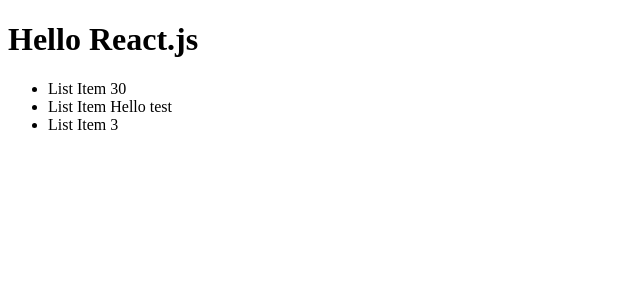
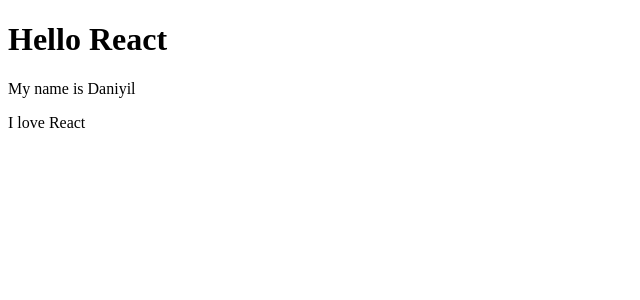
Before and after one commit to KDaniyil/React-shop-project, a React (Create React App) app: page / in a window 1280 px wide. Shown: the top 300 px of the page, without its empty margins (0-640 px from the left). Built offline with nearby package versions, Linux system fonts and the light colour scheme.

Commit message:
react fragment

```diff
--- a/src/index.tsx
+++ b/src/index.tsx
@@ -1,35 +1,30 @@
 import React from 'react'
 import ReactDOM from 'react-dom/client'
 
-//! Creation of React Elements
-// const h1 = React.createElement('h1', { id: 'title' }, 'Hello React')
-// const list = React.createElement(
-//     'ul',
-//     null,
-//     React.createElement('li', null, 'list Item 1'),
-//     React.createElement('li', null, 'list Item 2'),
-//     React.createElement('li', null, 'list Item 3')
-// )
+function Title() {
+    return <h1>Hello React</h1>
+}
+function Content() {
+    return (
+        <React.Fragment>
+            <p>My name is Daniyil</p>
+            <p>I love React</p>
+        </React.Fragment>
+    )
+}
 
-//? Create Elements with JSX
-const h1 = <h1 id="title">Hello React.js</h1>
-
-let a = 10
-let b = 'Hello test'
-
-const list = (
-    <ul>
-        <li>List Item {a + 10 + 10}</li>
-        <li>List Item {b}</li>
-        <li>List Item 3</li>
-    </ul>
+//! Component
+function App() {
+    return (
+        <>
+            <Title />
+            <Content />
+        </>
+    )
+}
+const root = ReactDOM.createRoot(document.getElementById('root') as HTMLElement)
+root.render(
+    <React.StrictMode>
+        <App />
+    </React.StrictMode>
 )
-
-const content = (
-    <div>
-        {h1}
-        {list}
-    </div>
-)
-const root = ReactDOM.createRoot(document.getElementById('root') as HTMLElement)
-root.render(<React.StrictMode>{content}</React.StrictMode>)
```
